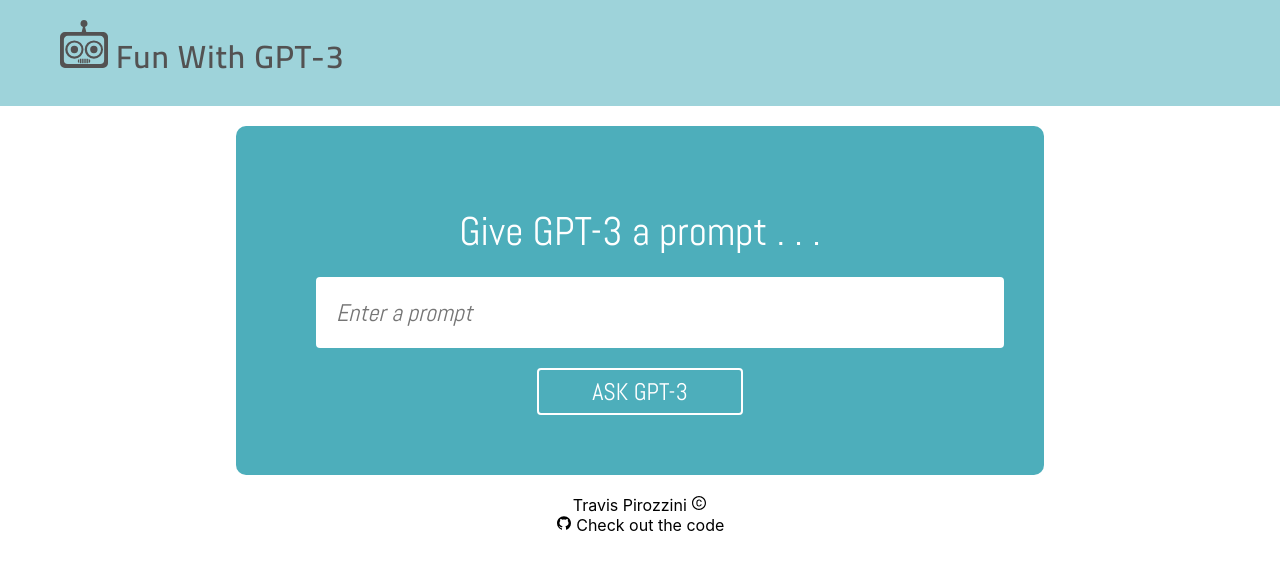
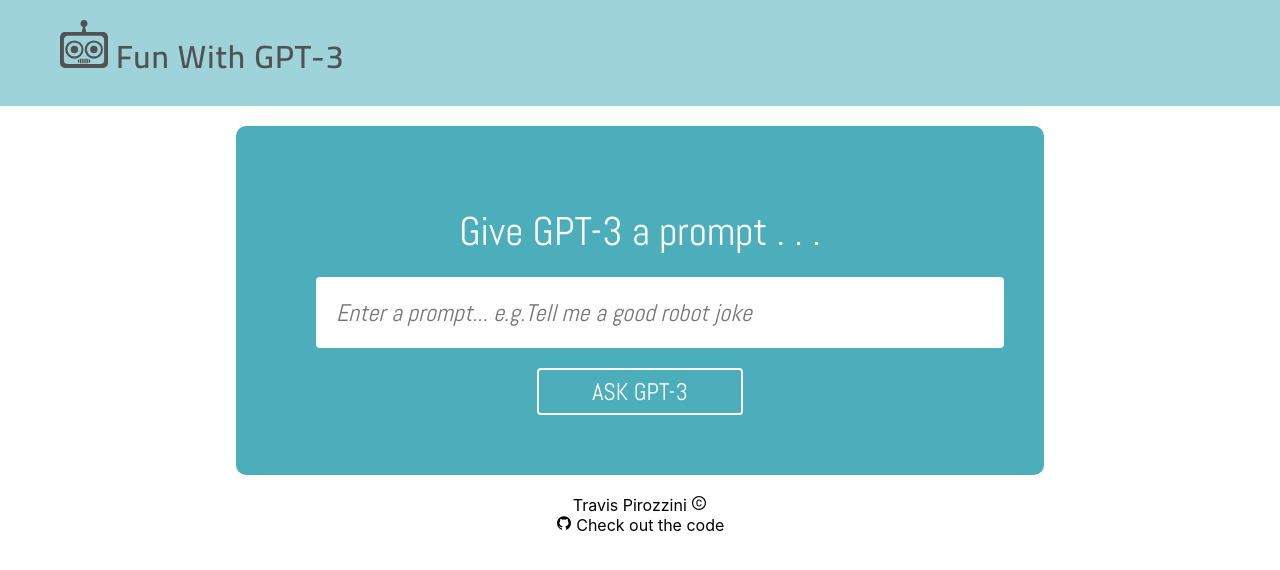
Before and after one commit to T-Pirozzini/Fun-With-GPT-3, a React (Create React App) app: page / in a window 1280 px wide. Shown: the top 570 px of the page. Built offline with nearby package versions, Linux system fonts and the light colour scheme; a web font is replaced by a local one.

Commit message:
update prompt

```diff
--- a/src/components/Prompt.js
+++ b/src/components/Prompt.js
@@ -61,7 +61,7 @@ export default function Prompt() {
           className="prompt-input"
           type='text'
           name='prompt'
-          placeholder='Enter a prompt'
+          placeholder='Enter a prompt... e.g.Tell me a good robot joke'
           value={userPrompt}
           onChange={(e) => {setUserPrompt(e.target.value)}}
         />
```
